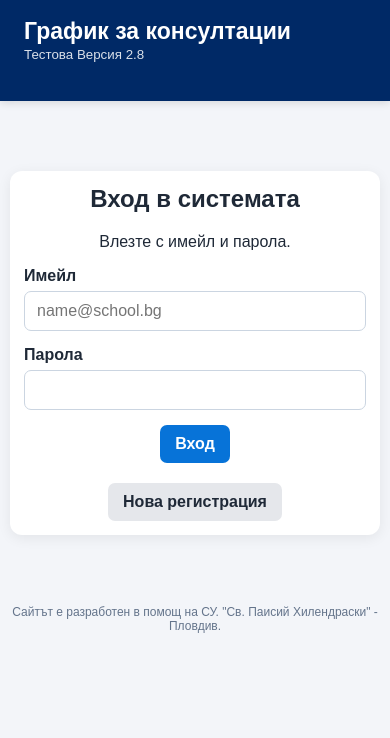
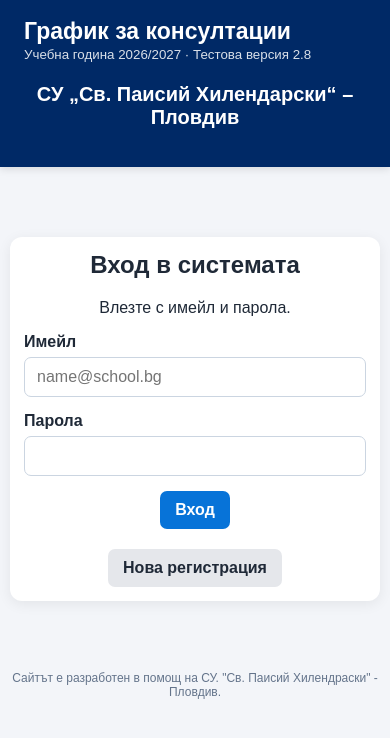
Before and after one commit to DalowS/konsultacii-project, a website: page index.html in a window 390 px wide. Drawn offline with nearby package versions, Linux system fonts and the light colour scheme.

Commit message:
Some updates

```diff
--- a/css/style.css
+++ b/css/style.css
@@ -367,7 +367,25 @@
     width: auto;
 }
 
+.school-name {
+    justify-self: center;
+    text-align: center;
+    font-size: 20px;
+    font-weight: 700;
+    color: #ffffff;
+}
+@media (max-width: 600px) {
+    .header-title {
+        grid-template-columns: 1fr;
+        gap: 8px;
+    }
 
+    .app-title,
+    .school-name {
+        justify-self: center;
+        text-align: center;
+    }
+}
     @media (max-width: 800px) {
         .toolbar {
             grid-template-columns: 1fr 1fr;
--- a/index.html
+++ b/index.html
@@ -10,15 +10,22 @@
 </head>
 <body>
 
+
 <header class="header">
     <div class="header-inner">
-        <div>
+        <div class="header-left">
             <h1>График за консултации</h1>
-            <small>Тестова Версия 2.8 </small>
+            <small>Учебна година 2026/2027 · Тестова версия 2.8</small>
         </div>
+
+        <div class="school-name">
+            СУ „Св. Паисий Хилендарски“ – Пловдив
+        </div>
+
         <div id="headerUser"></div>
     </div>
 </header>
+
 
 <main class="container">
 
--- a/js/app.js
+++ b/js/app.js
@@ -1198,7 +1198,7 @@ function refreshConflictUI() {
     let details = "";
     if (ev.teacherConflict) {
         const r = ev.teacherConflict;
-        details += conflictItemHtml({ title: "⚠️ Учителят вече има консултация в този час.",
+        details += conflictItemHtml({ title: "⚠️ В този ден и час вече имате консултация..",
             details: [["Предмет", r.subject], ["Класове", r.classes.join(", ")]].concat(r.location ? [["Място", r.location]] : []) });
     }
     ev.blocked.forEach(c => { details += conflictItemHtml(describeClassConflict(c, ev.conflicts[c])); });
```
